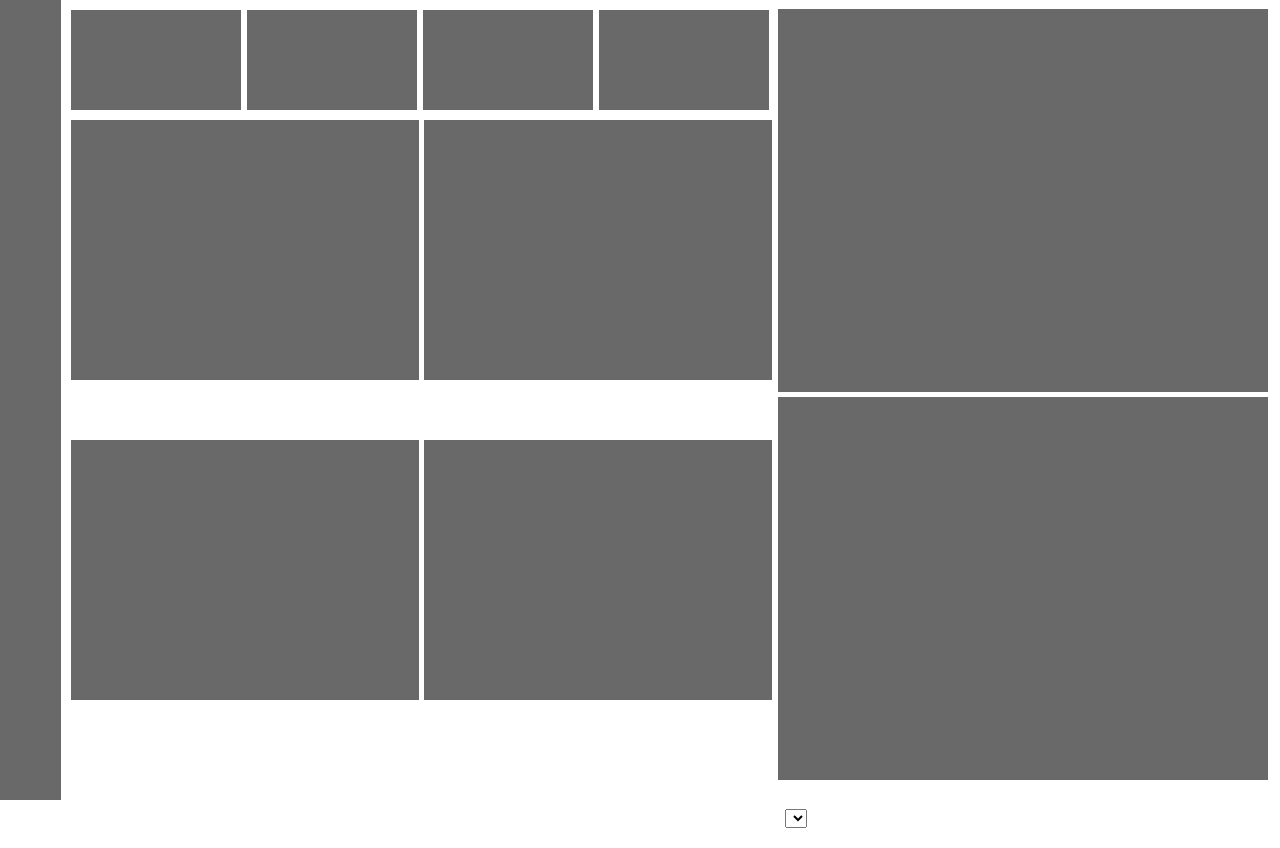
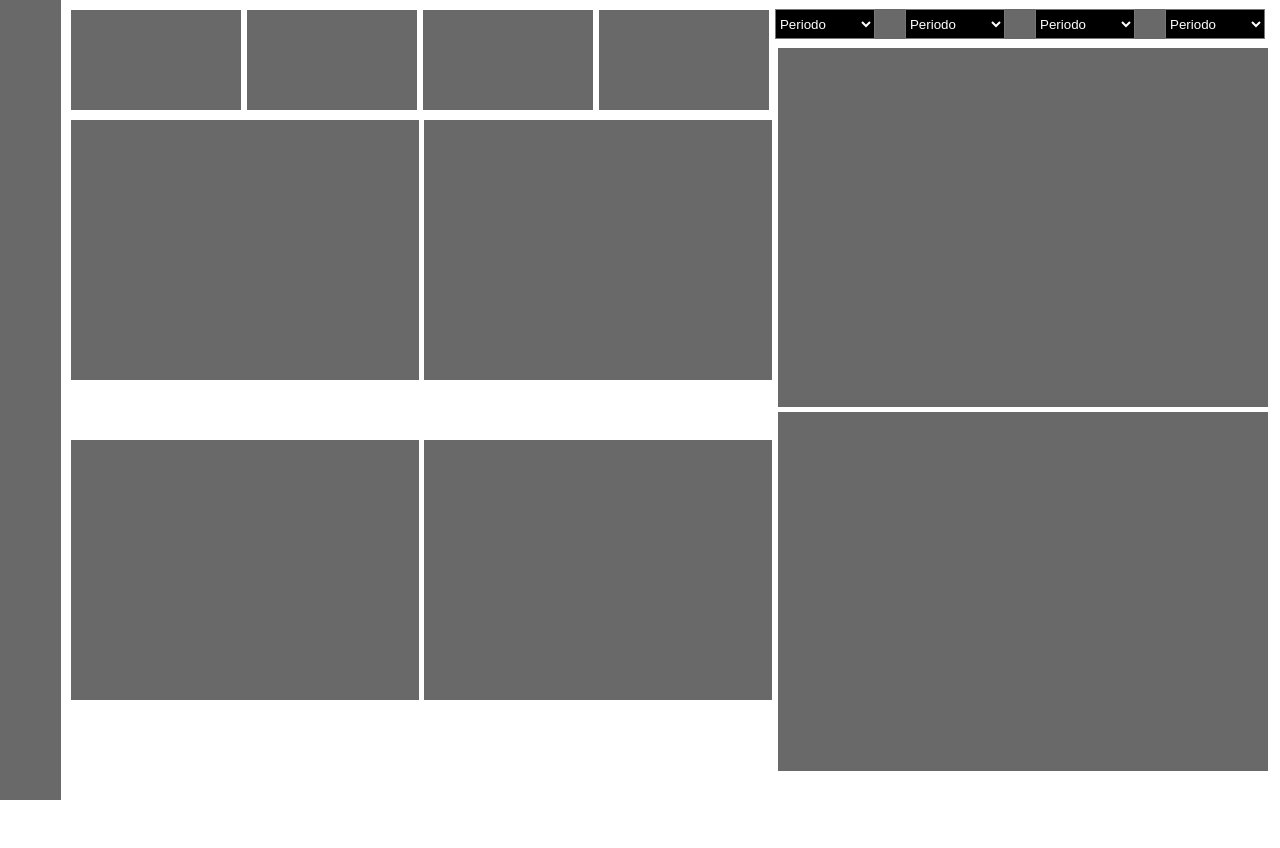
Before and after one commit to InfoTrack-SPTech/Site-Institucional, a website: page public/dashboard/dashboard.html in a window 1280 px wide. Drawn offline with nearby package versions, Linux system fonts and the light colour scheme.

Commit message:
criação campo filtro

```diff
--- a/public/css/dashboards.css
+++ b/public/css/dashboards.css
@@ -16,12 +16,22 @@ body{
   height: 100vh;
   background-color: dimgray;
 }
+.articlePai {
+  display: flex;
+  width: 100%;
+  height: 100vh;
+}
 
 .article{
   width: 95%;
   height: 100vh;
   display: flex;
   flex-direction: column;
+}
+
+.articleLateral{
+  width: 100%;
+  height: 100%;
 }
 .sec1{
   display: flex;
@@ -47,7 +57,7 @@ body{
 .graficoLaterais{
   box-sizing: border-box;
   width: 99%;
-  height: 47.9vh;
+  height: 44.9vh;
   background-color: dimgray;
   margin-left: 3px;
 }
@@ -70,13 +80,22 @@ body{
   background-color: dimgray;
 }
 
-.articleLateral{
-  width: 100%;
-  height: 100%;
+.secFiltro{
+  width: 99%;
+  height: 30px;
+  margin-left: -10px;
+  margin-top: 9px;
+  background-color: dimgray;
 }
 
-.articlePai {
+.secFiltro{
   display: flex;
-  width: 100%;
-  height: 100vh;
+  justify-content: space-between;
 }
+
+.boxFiltro select{
+  width: 100px;
+  height: 100%;
+  background-color: black;
+  color: white;
+}
--- a/public/dashboard/dashboard.html
+++ b/public/dashboard/dashboard.html
@@ -57,15 +57,39 @@
         </article>
 
         <article class="articleLateral">
+          <section class="secFiltro">
+            <div class="boxFiltro">
+              <select name="" id="">
+                <option value="#">Periodo</option>
+                <option value="manha">Manhã</option>
+                <option value="tituloGraficos">Tarde</option>
+              </select>
+            </div>
+            <div class="boxFiltro">
+              <select name="" id="">
+                <option value="#">Periodo</option>
+                <option value="manha">Manhã</option>
+                <option value="tituloGraficos">Tarde</option>
+              </select>
+            </div>
+            <div class="boxFiltro">
+              <select name="" id="">
+                <option value="#">Periodo</option>
+                <option value="manha">Manhã</option>
+                <option value="tituloGraficos">Tarde</option>
+              </select>
+            </div>
+            <div class="boxFiltro">
+              <select name="" id="">
+                <option value="#">Periodo</option>
+                <option value="manha">Manhã</option>
+                <option value="tituloGraficos">Tarde</option>
+              </select>
+            </div>
+          </section>
           <section class="secLateral">
             <div class="graficoLaterais primeiroBox"></div>
             <div class="graficoLaterais"></div>
-          </section>
-
-          <section class="secFiltro">
-            <div>
-                <select name="" id=""></select>
-            </div>
           </section>
         </article>
       </article>
```
